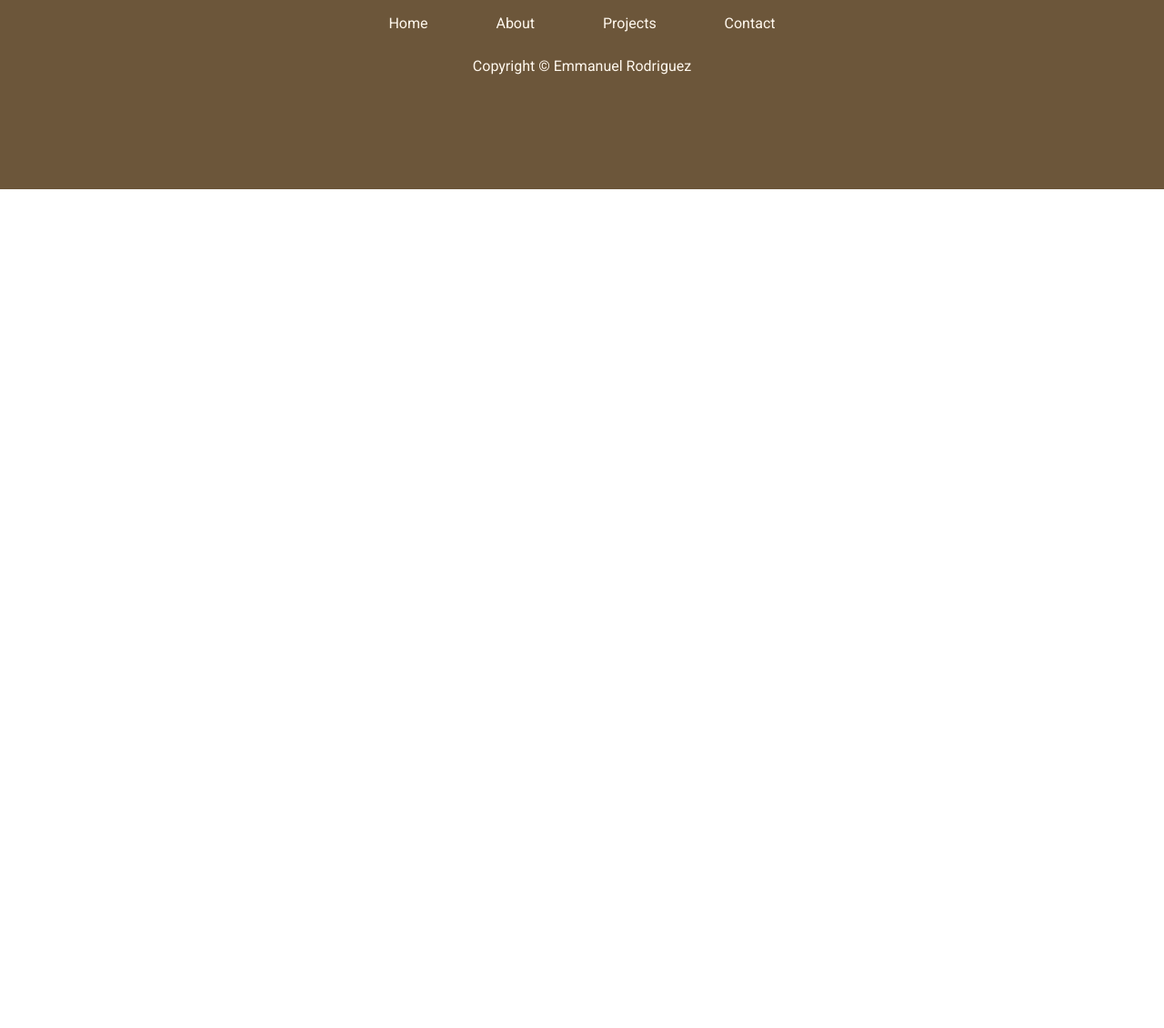
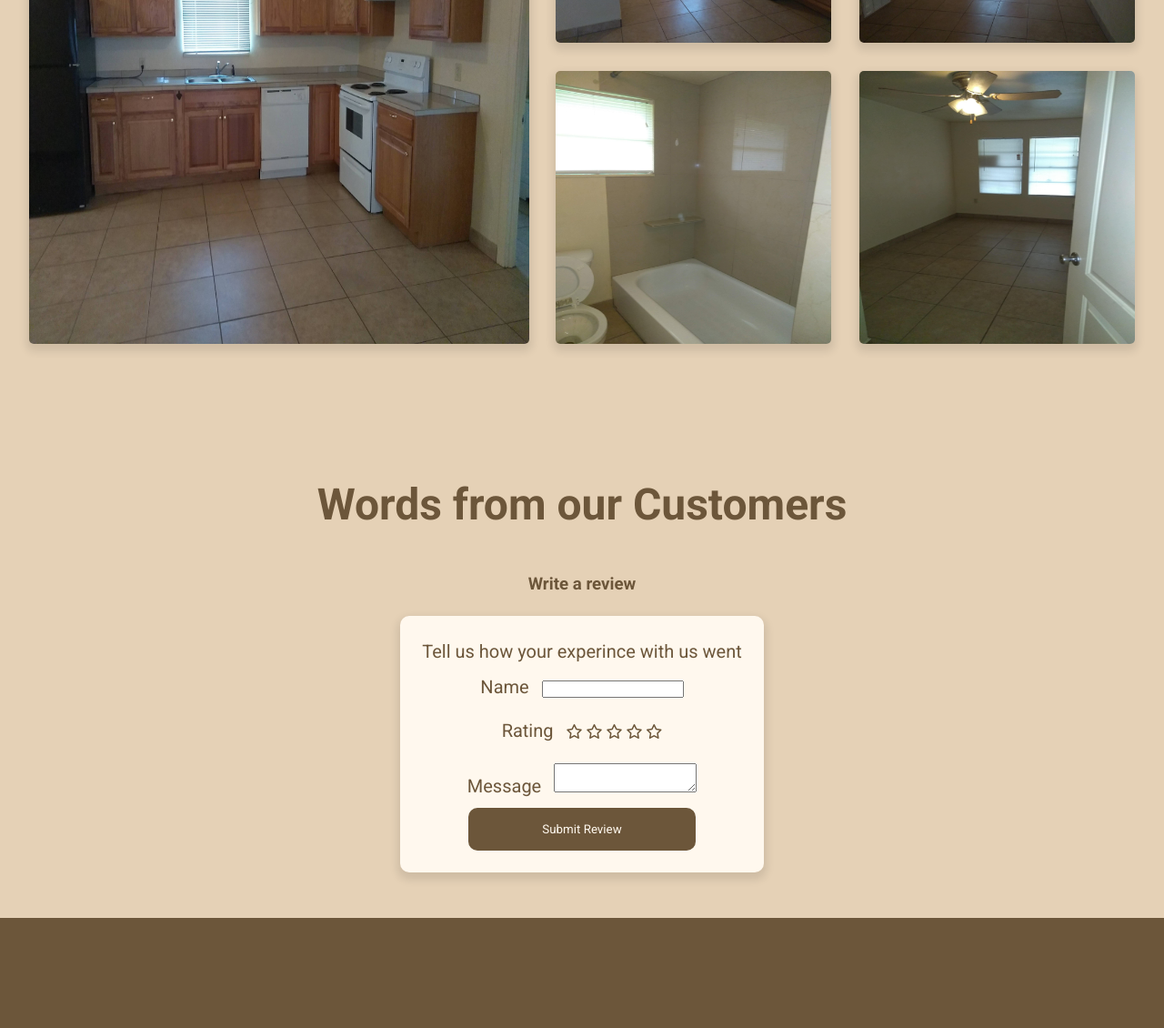
Before and after one commit to Emmanuelr52303/RDZQualityHomes-Construction, a plain HTML site: page index.html in a window 1280 px wide. Shown: the part 2614-3744 px from the top of the page at 91% size. Before the commit the page ends 2822 px from the top, so only its background shows below. Drawn offline with Linux system fonts and the light colour scheme.

Commit message:
Added Project & Review section

```diff
--- a/index.html
+++ b/index.html
@@ -23,7 +23,7 @@
                     <a href="#projects" class="nav__link">Projects</a>
                 </li>
                 <li class="link__hover-effect link__hover-effect--white">
-                    <a href="" class="nav__link">Reviews</a>
+                    <a href="#reviews" class="nav__link">Reviews</a>
                 </li>
                 <li class="link__hover-effect link__hover-effect--white">
                     <a class="nav__link" onclick="toggleModal()">Contact</a>
@@ -132,7 +132,14 @@
                                     <img src="./assets/128 Sharer - Main.png" alt="" class="project__img--main">
                                 </div>
                                 <div class="flip__effect--back">
-                                    <p></p>
+                                    <p class="flip__effect--back-para">
+                                        Built in 2021 by RDZ Quality Homes and Construction, this beautifully crafted 2-bedroom,
+                                        2-bath home showcases modern design and quality craftsmanship throughout. The home
+                                        features a contemporary kitchen with clean finishes, a spacious and inviting living room,
+                                        and thoughtfully designed modern bathrooms that blend comfort and style. Located just
+                                        minutes from downtown San Antonio, this property offers both convenience and comfort,
+                                        making it ideal for short-term stays. Currently listed on Airbnb, the home reflects our
+                                        commitment to building functional, high-quality living spaces designed for today’s lifestyle.</p>
                                 </div>
                             </div>
                         </div>
@@ -143,6 +150,67 @@
                             <img src="./assets/128 Sharer - bathroom2.png" alt="" class="project__img bottom__right">
                         </div>
                     </div>
+                </div>
+                <div class="project__wrapper">
+                    <h3 class="project__title brown">607 E St.</h3>
+                    <div class="project__imgs--wrapper">
+                        <div class="flip__effect">
+                            <div class="flip__effect--inner">
+                                <div class="flip__effect--front">
+                                    <img src="./assets/607 - main.jpg" alt="" class="project__img--main">
+                                </div>
+                                <div class="flip__effect--back">
+                                    <p class="flip__effect--back-para">
+                                        This charming older home in Floresville has been completely remodeled inside and out
+                                        by RDZ Quality Homes and Construction, blending classic character with modern functionality.
+                                        The 2-bedroom, 1-bath layout preserves an antique aesthetic while incorporating thoughtful
+                                        updates that enhance comfort, durability, and everyday living. From refreshed interiors
+                                        to exterior improvements, every detail was carefully renovated to maintain the home’s
+                                        original charm while meeting today’s standards. Currently being rented, this property
+                                        reflects our ability to thoughtfully transform existing homes into beautiful, livable
+                                        spaces without losing their unique character.</p>
+                                </div>
+                            </div>
+                        </div>
+                        <div class="project__imgs">
+                            <img src="./assets/607 - img1.jpg" alt="" class="project__img top__left">
+                            <img src="./assets/607 - img2.jpg" alt="" class="project__img top__right">
+                            <img src="./assets/607 - img3.jpg" alt="" class="project__img bottom__left">
+                            <img src="./assets/607 - img4.jpg" alt="" class="project__img bottom__right">
+                        </div>
+                    </div>
+                </div>
+            </div>
+        </div>
+    </section>
+    <section id="reviews">
+        <div class="container">
+            <div class="row">
+                <h1 class="section__title brown">Words from our Customers</h1>
+                <h3 class="section__subtitle brown">Write a review</h3>
+                <div class="review__wrapper">
+                    <form id="review__form" onsubmit="review(event)" action="">
+                        <p class="review__form--title">Tell us how your experince with us went</p>
+                        <div class="review__form--item">
+                            <label class="review__form--item-label">Name</label>
+                            <input type="text" name="user_name" class="input" required>
+                        </div>
+                        <div class="review__form--item">
+                            <label class="review__form--item-label">Rating</label>
+                            <i class="fa-regular fa-star"></i>
+                            <i class="fa-regular fa-star"></i>
+                            <i class="fa-regular fa-star"></i>
+                            <i class="fa-regular fa-star"></i>
+                            <i class="fa-regular fa-star"></i>
+                        </div>
+                        <div class="review__form--item">
+                            <label class="review__form--item-label">Message</label>
+                            <textarea name="message" class="input" required></textarea>
+                        </div>
+                        <button type="submit" id="review__submit" class="review__form--submit">
+                            Submit Review
+                        </button>
+                    </form>
                 </div>
             </div>
         </div>
--- a/style.css
+++ b/style.css
@@ -231,7 +231,8 @@ ABOUT
     position: absolute;
     font-size: 20px;
     padding: 0 24px;
-    transform: translateY(500%);
+    transform: translateY(200%);
+    visibility: hidden;
     opacity: 0;
     transition: all 1s ease;
 }
@@ -254,16 +255,19 @@ ABOUT
 .about--open .about__para{
     transform: translateY(0%);
     opacity: 1;
+    visibility: visible;
 }
 
 .service--open .service__para{
     transform: translateY(0%);
     opacity: 1;
+    visibility: visible;
 }
 
 .rental--open .rental__para{
     transform: translateY(0%);
     opacity: 1;
+    visibility: visible;
 }
 
 /*
@@ -305,9 +309,13 @@ PROJECTS
 
 .project__img {
     width: 47.5%;
+    max-height: 300px;
     border-radius: 5px;
     box-shadow: 0px 5px 10px 3px rgb(0,0,0,0.1);
-    cursor: pointer;
+}
+
+.project__img:hover {
+    transform: scale(1.05);
 }
 
 .top__left {
@@ -358,13 +366,65 @@ PROJECTS
 
 /* back (text) */
 .flip__effect--back {
-    background-color: rgb(229, 209, 182);
-    color: rgb(255, 248, 238);
+    background-color: white;
+    color: rgb(108, 86, 58);
+    display: flex;
     align-items: center;
     justify-content: center;
     transform: rotateY(180deg);
     border: 2px solid rgb(108, 86, 58);
     margin-left: 5%;
+}
+
+.flip__effect--back-para {
+    margin: 24px 32px;
+}
+
+/*
+
+REVIEW
+
+*/
+
+.review__wrapper {
+    display: flex;
+    justify-content: center;
+    margin-top: 24px;
+}
+
+#review__form {
+    display: flex;
+    background-color: rgb(255, 248, 238);
+    color: rgb(108, 86, 58);
+    justify-content: center;
+    align-items: center;
+    flex-direction: column;
+    max-width: 800px;
+    padding: 24px;
+    border-radius: 10px;
+    box-shadow: 0px 5px 10px 3px rgb(0,0,0,0.1);
+}
+
+.review__form--title {
+    font-size: 20px;
+}
+
+.review__form--item {
+    margin: 12px 24px;
+}
+
+.review__form--item-label {
+    font-size: 20px;
+    margin-right: 10px;
+}
+
+.review__form--submit {
+    background-color: rgb(108, 86, 58);
+    color: rgb(255, 248, 238);
+    border: none;
+    border-radius: 10px;
+    padding: 16px;
+    width: 250px;
 }
 
 /*
@@ -445,7 +505,7 @@ MODAL
 }
 
 .modal__about {
-    background-color: rgb(245, 245, 245);
+    background-color: rgb(229, 209, 182);
     display: flex;
     flex-direction: column;
     justify-content: center;
@@ -453,7 +513,7 @@ MODAL
 }
 
 .modal__contact {
-    background-color: black;
+    background-color: rgb(108, 86, 58);
     color: white;
     display: flex;
     flex-direction: column;
@@ -572,4 +632,8 @@ MODAL
     .about__feature--para {
         font-size: 16px;
     }
+
+    .modal {
+        height: 500px;
+    }
 }
```
Also changed, not shown: assets/607 - img1.jpg (added), assets/607 - img2.jpg (added), assets/607 - img3.jpg (added), assets/607 - img4.jpg (added), assets/607 - main.jpg (added).
